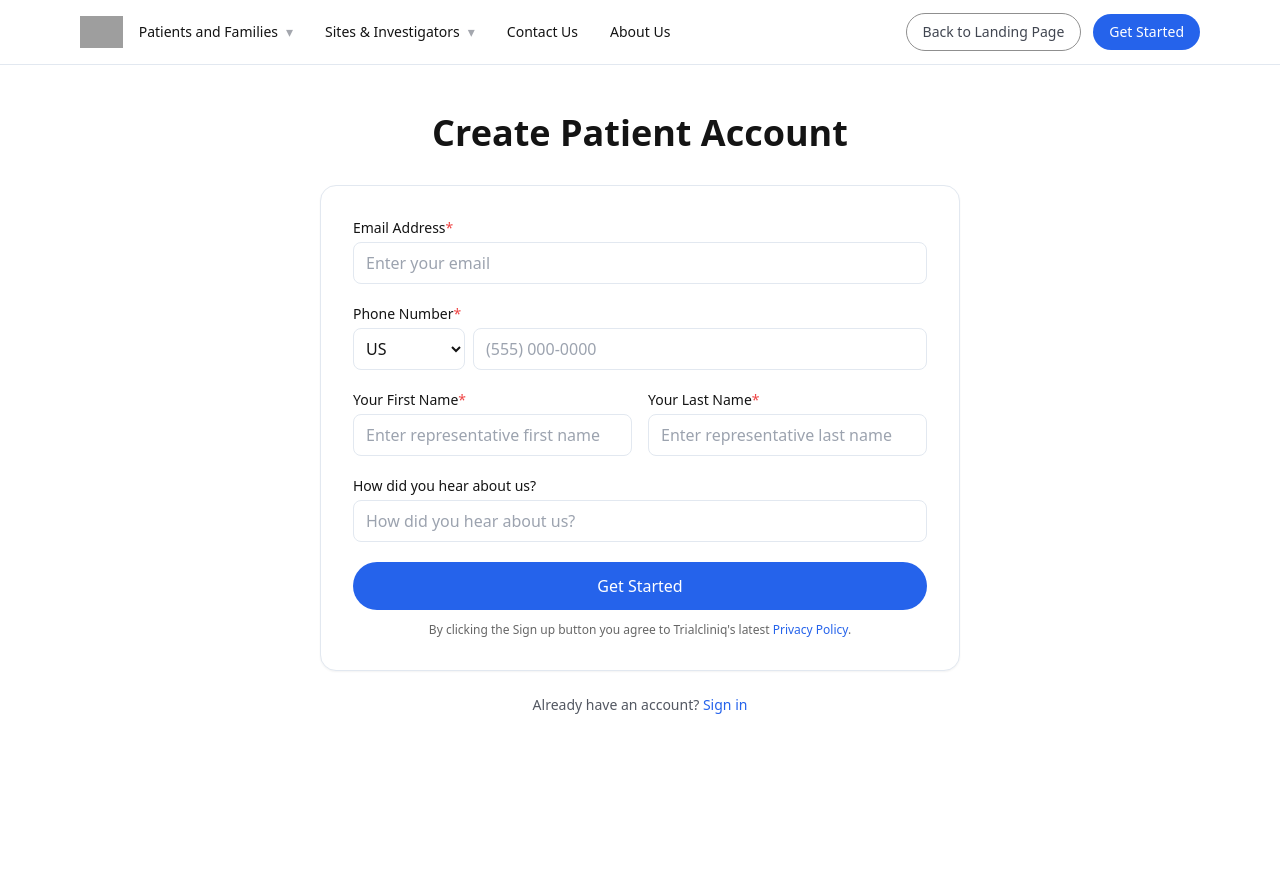
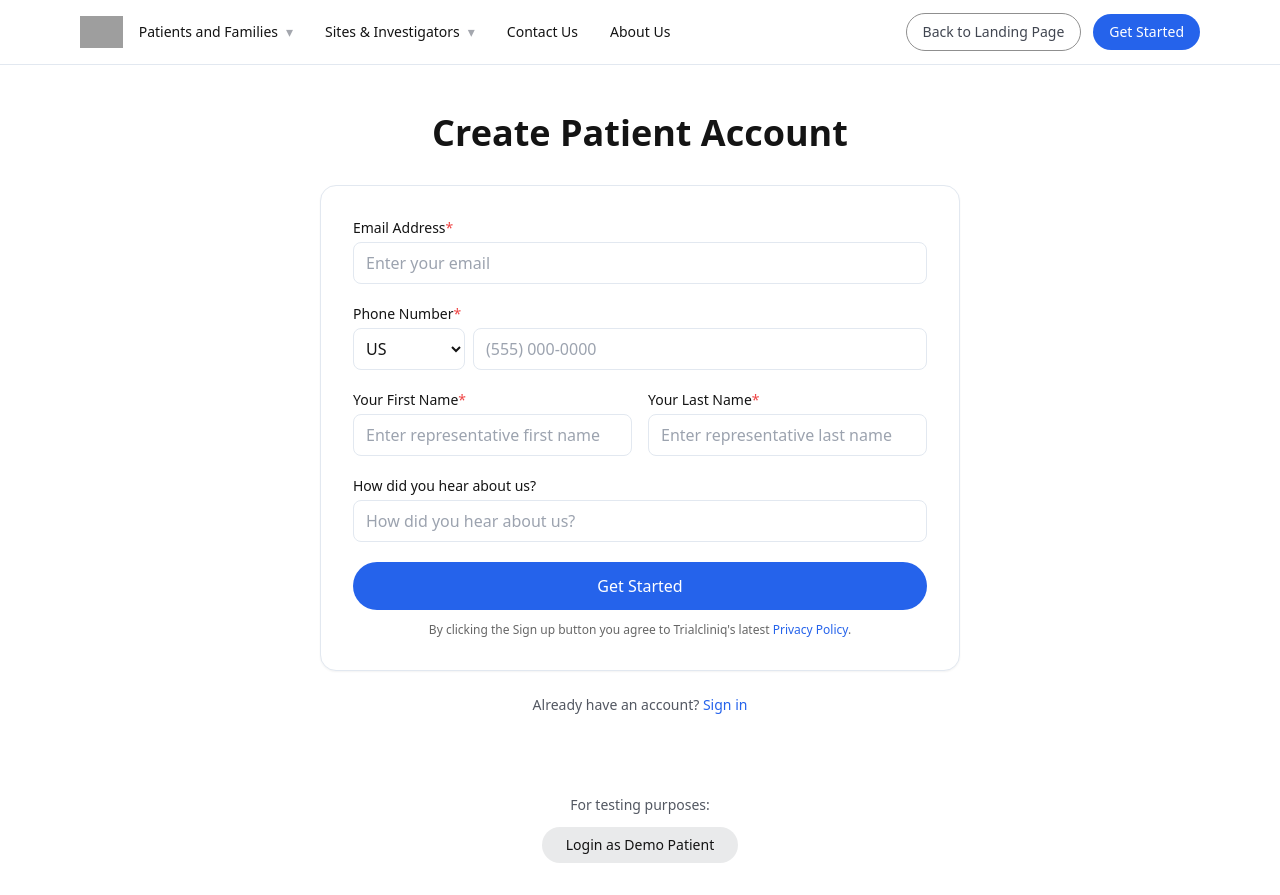
Before and after one commit to tcadvisor/trialclinqwebsite, a React (Vite) app: page /patients/volunteer in a window 1280 px wide. Before the commit the page ends 800 px from the top, so only its background shows below. Built offline with nearby package versions, Linux system fonts and the light colour scheme; no server answers; grey boxes are pictures that could not be loaded.

Commit message:
Add demo login button to the UI
cgen-4284ababe89240c3979724458adeeef3

```diff
--- a/src/screens/patients/Volunteer.tsx
+++ b/src/screens/patients/Volunteer.tsx
@@ -73,6 +73,17 @@ export default function Volunteer(): JSX.Element {
         error={error}
         isLoading={isLoading}
       />
+      <div className="max-w-2xl mx-auto px-4 py-8">
+        <div className="text-center">
+          <p className="text-sm text-gray-600 mb-3">For testing purposes:</p>
+          <button
+            onClick={handleDemoLogin}
+            className="inline-block rounded-full bg-gray-200 hover:bg-gray-300 text-gray-900 px-6 py-2 text-sm font-medium transition"
+          >
+            Login as Demo Patient
+          </button>
+        </div>
+      </div>
     </div>
   );
 }
```
